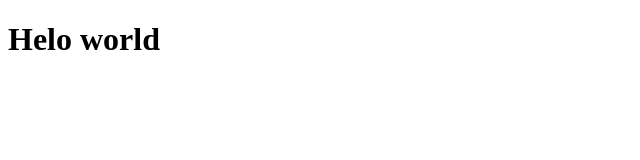
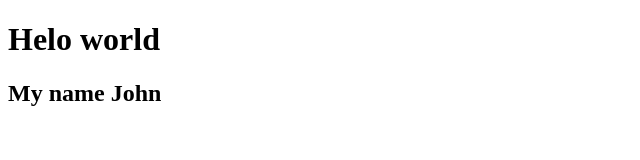
Before and after one commit to 124352/projeckt, a plain HTML site: page index.html in a window 1280 px wide. Shown: the whole page, without its empty margins (0-640 px from the left). Drawn offline with Linux system fonts and the light colour scheme.

Commit message:
index.html mode

```diff
--- a/index.html
+++ b/index.html
@@ -8,5 +8,6 @@
 </head>
 <body>
     <h1>Helo world</h1>
+    <h2>My name John</h2>
 </body>
 </html>
```
